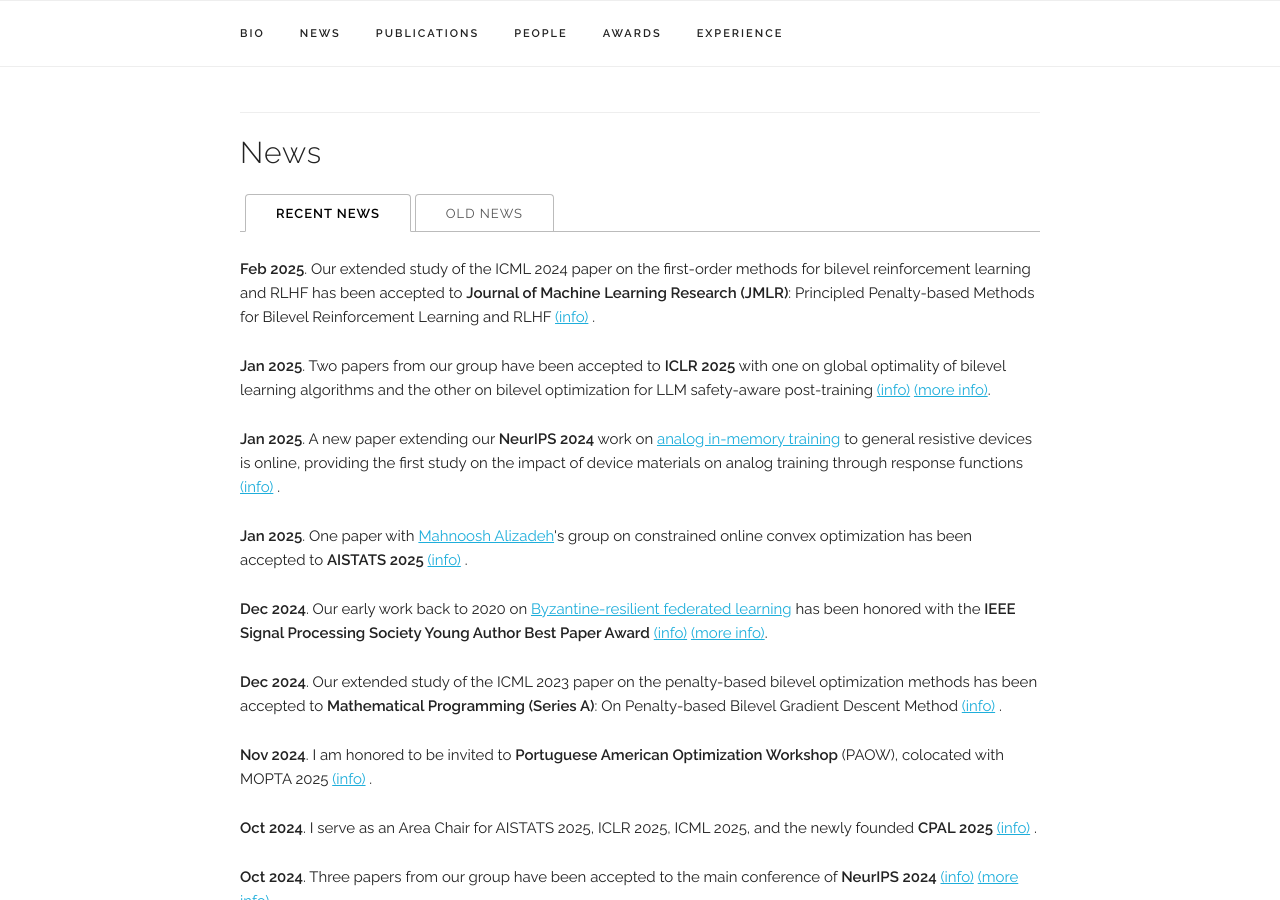
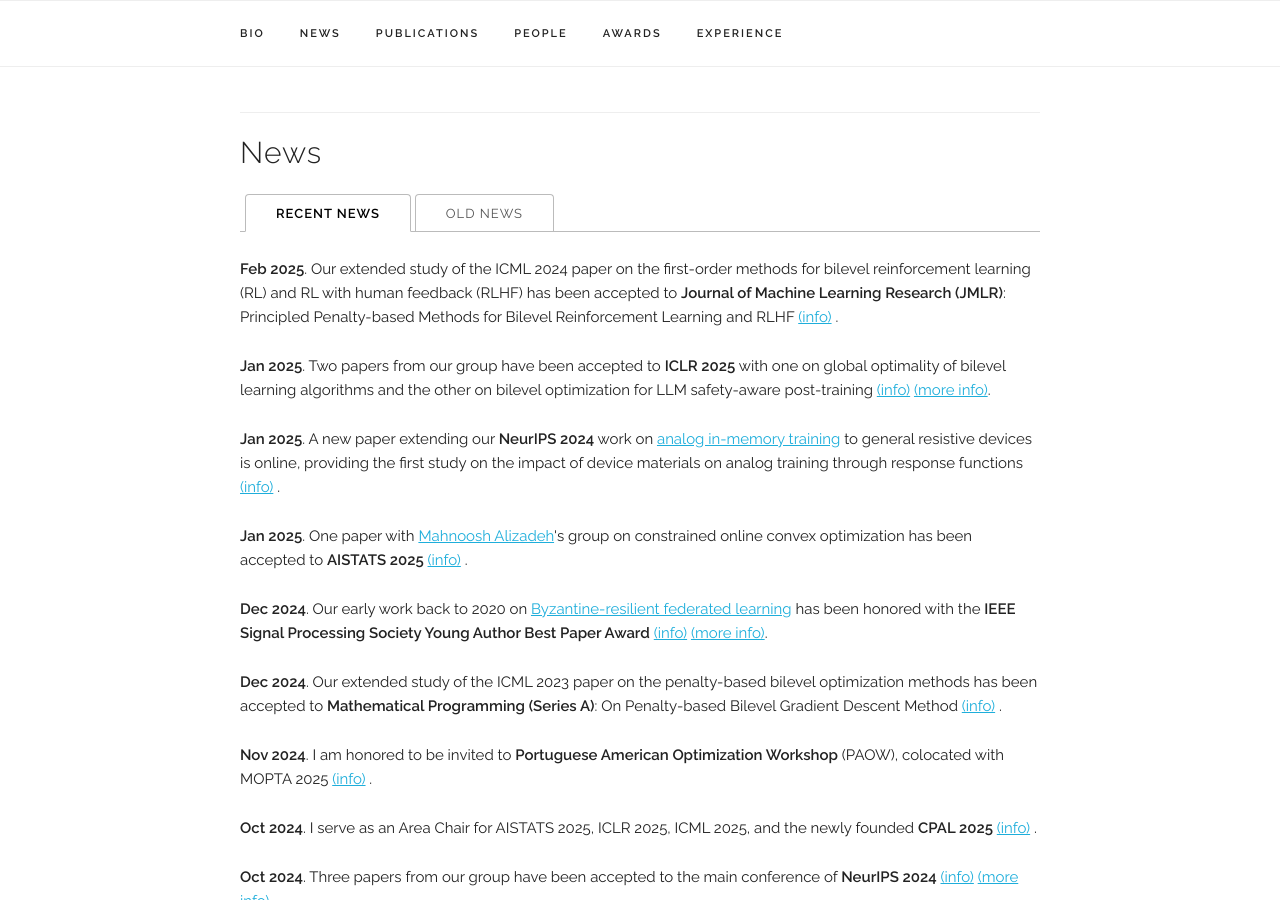
Before and after one commit to chentianyi1991/chentianyi1991.github.io, a Jekyll site: the page built from index.html, in a window 1280 px wide and 900 px high, scrolled down 1166 px. Built offline with Jekyll 4.4.1, drawn with Linux system fonts in a browser that asks for light colours; some web fonts are replaced; comment, search, counter and statistics services are not loaded.

Commit message:
Update news.yaml

```diff
--- a/_data/news.yaml
+++ b/_data/news.yaml
@@ -1,5 +1,5 @@
 news_items:
-  - item: "Our extended study of the ICML 2024 paper on the first-order methods for bilevel reinforcement learning and RLHF has been accepted to <b>Journal of Machine Learning Research (JMLR)</b>: Principled Penalty-based Methods for Bilevel Reinforcement Learning and RLHF"
+  - item: "Our extended study of the ICML 2024 paper on the first-order methods for bilevel reinforcement learning (RL) and RL with human feedback (RLHF) has been accepted to <b>Journal of Machine Learning Research (JMLR)</b>: Principled Penalty-based Methods for Bilevel Reinforcement Learning and RLHF"
     date: "Feb 2025"
     link: "https://arxiv.org/pdf/2402.06886"
     selected: y
```
